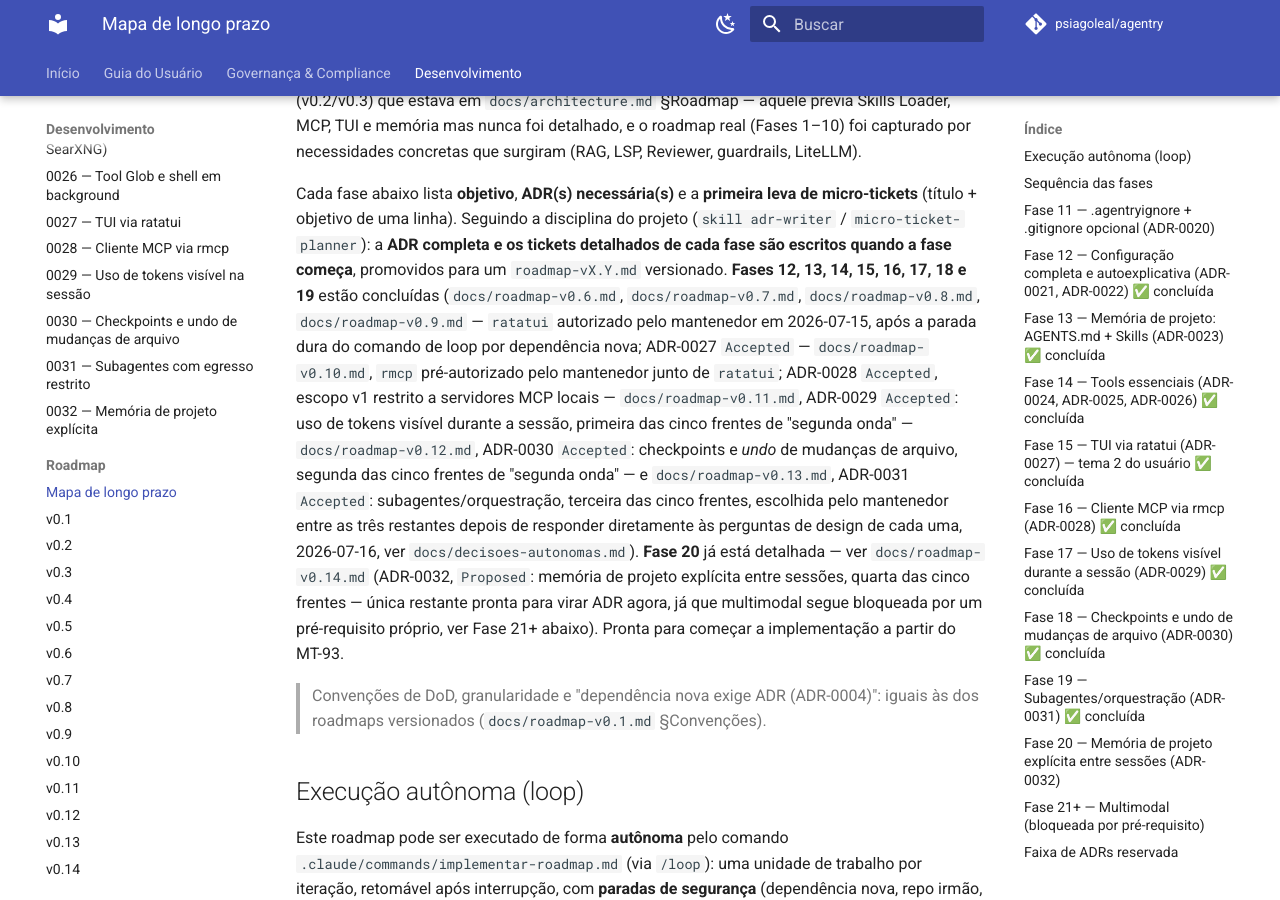
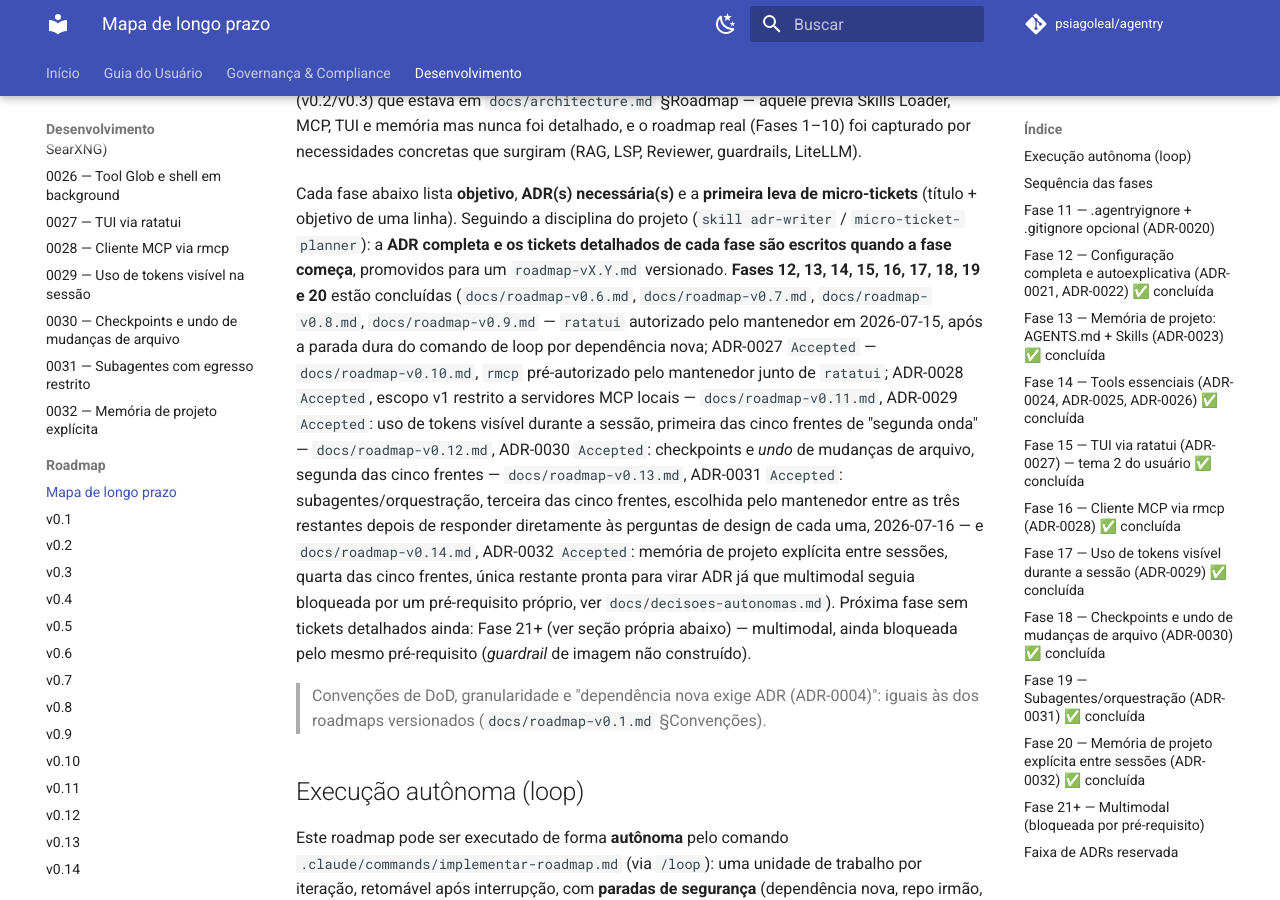
Before and after one commit to psiagoleal/agentry, an MkDocs documentation site: the page built from docs/roadmap-longo-prazo.md, in a window 1280 px wide and 900 px high, scrolled down 207 px. Built offline with MkDocs 1.6.1 and Material for MkDocs 9.7.7, drawn with Linux system fonts in a browser that asks for light colours; comment, search, counter and statistics services are not loaded; some of the changed text lies outside the part shown.

Commit message:
MT-95: documentação -- ADR-0032 -> Accepted (fecha a Fase 20)
docs/usuario/uso.md ganha a seção "Memória de projeto (/remember)":
--remember (one-shot)/,/remember (REPL) nas tabelas de flags/comandos,
mais uma seção dedicada explicando que é sempre um ato explícito (nunca
uma tool que o agente chama sozinho), onde persiste
(.agentry/memory.json, sem teto), e que não existe /forget nesta versão
(editar o arquivo é o caminho).

docs/governanca/privacidade-e-egresso.md ganha a seção "Memória de
projeto e confidencialidade" para o público de compliance: por que só
memória explícita (nenhum resumo automático de conversa), e que essa
escolha descartou deliberadamente o padrão LLM-Wiki/OKF original
cogitado no roadmap por causa da pergunta de retenção que persistência
automática levantaria.

ADR-0032 promovida de Proposed para Accepted (MT-93/94 concluídos);
docs/adr/README.md e docs/roadmap-longo-prazo.md atualizados -- Fase 20
marcada concluída, mesmo padrão usado para fechar as Fases 15-19.

mkdocs build --strict limpo, anchor novo (memoria-de-projeto-remember)
conferido no HTML gerado. Nenhuma mudança de código -- fmt rodado como
checagem de sanidade.

{agente: Claude Code; modelo: claude-sonnet-5}

```diff
--- a/docs/roadmap-longo-prazo.md
+++ b/docs/roadmap-longo-prazo.md
@@ -11,21 +11,22 @@
 micro-tickets** (título + objetivo de uma linha). Seguindo a disciplina do projeto
 (`skill adr-writer` / `micro-ticket-planner`): a **ADR completa e os tickets detalhados de
 cada fase são escritos quando a fase começa**, promovidos para um `roadmap-vX.Y.md`
-versionado. **Fases 12, 13, 14, 15, 16, 17, 18 e 19** estão concluídas (`docs/roadmap-v0.6.md`,
-`docs/roadmap-v0.7.md`, `docs/roadmap-v0.8.md`, `docs/roadmap-v0.9.md` — `ratatui` autorizado
-pelo mantenedor em 2026-07-15, após a parada dura do comando de loop por dependência nova;
-ADR-0027 `Accepted` — `docs/roadmap-v0.10.md`, `rmcp` pré-autorizado pelo mantenedor junto de
-`ratatui`; ADR-0028 `Accepted`, escopo v1 restrito a servidores MCP locais — `docs/roadmap-v0.11.md`,
-ADR-0029 `Accepted`: uso de tokens visível durante a sessão, primeira das cinco frentes de
-"segunda onda" — `docs/roadmap-v0.12.md`, ADR-0030 `Accepted`: checkpoints e *undo* de
-mudanças de arquivo, segunda das cinco frentes de "segunda onda" — e `docs/roadmap-v0.13.md`,
-ADR-0031 `Accepted`: subagentes/orquestração, terceira das cinco frentes, escolhida pelo
-mantenedor entre as três restantes depois de responder diretamente às perguntas de design de
-cada uma, 2026-07-16, ver `docs/decisoes-autonomas.md`). **Fase 20** já está detalhada — ver
-`docs/roadmap-v0.14.md` (ADR-0032, `Proposed`: memória de projeto explícita entre sessões,
-quarta das cinco frentes — única restante pronta para virar ADR agora, já que multimodal
-segue bloqueada por um pré-requisito próprio, ver Fase 21+ abaixo). Pronta para começar a
-implementação a partir do MT-93.
+versionado. **Fases 12, 13, 14, 15, 16, 17, 18, 19 e 20** estão concluídas
+(`docs/roadmap-v0.6.md`, `docs/roadmap-v0.7.md`, `docs/roadmap-v0.8.md`, `docs/roadmap-v0.9.md`
+— `ratatui` autorizado pelo mantenedor em 2026-07-15, após a parada dura do comando de loop
+por dependência nova; ADR-0027 `Accepted` — `docs/roadmap-v0.10.md`, `rmcp` pré-autorizado
+pelo mantenedor junto de `ratatui`; ADR-0028 `Accepted`, escopo v1 restrito a servidores MCP
+locais — `docs/roadmap-v0.11.md`, ADR-0029 `Accepted`: uso de tokens visível durante a
+sessão, primeira das cinco frentes de "segunda onda" — `docs/roadmap-v0.12.md`, ADR-0030
+`Accepted`: checkpoints e *undo* de mudanças de arquivo, segunda das cinco frentes —
+`docs/roadmap-v0.13.md`, ADR-0031 `Accepted`: subagentes/orquestração, terceira das cinco
+frentes, escolhida pelo mantenedor entre as três restantes depois de responder diretamente
+às perguntas de design de cada uma, 2026-07-16 — e `docs/roadmap-v0.14.md`, ADR-0032
+`Accepted`: memória de projeto explícita entre sessões, quarta das cinco frentes, única
+restante pronta para virar ADR já que multimodal seguia bloqueada por um pré-requisito
+próprio, ver `docs/decisoes-autonomas.md`). Próxima fase sem tickets detalhados ainda: Fase
+21+ (ver seção própria abaixo) — multimodal, ainda bloqueada pelo mesmo pré-requisito
+(*guardrail* de imagem não construído).
 
 > Convenções de DoD, granularidade e "dependência nova exige ADR (ADR-0004)": iguais às dos
 > roadmaps versionados (`docs/roadmap-v0.1.md` §Convenções).
@@ -234,13 +235,13 @@
 (`crates/core/src/tools/subagent.rs`), fiação com dois `ToolRegistry` em
 `crates/cli/src/main.rs`, documentação de usuário e governança fechando a fase.
 
-## Fase 20 — Memória de projeto explícita entre sessões (ADR-0032)
+## Fase 20 — Memória de projeto explícita entre sessões (ADR-0032) ✅ concluída
 
 **Objetivo:** persistir fatos pontuais entre sessões (hoje só há compactação *dentro* de uma
 sessão, ADR-0016) — única frente de "segunda onda" restante pronta para virar ADR agora
 (multimodal continua bloqueada por um pré-requisito próprio, ver Fase 21+ abaixo).
 
-**ADR:** ADR-0032 — **escrita**, `Proposed`. Decisão central: só memória **explícita** — o
+**ADR:** ADR-0032 — **escrita**, `Accepted`. Decisão central: só memória **explícita** — o
 comando `/remember <fato>` (REPL) / flag `--remember <fato>` (*one-shot*) grava um fato em
 `.agentry/memory.json` (array de *strings*, sem teto — fatos são curados manualmente, não
 gerados automaticamente). **Deliberadamente nenhuma tool `remember`** no `ToolRegistry` — só
@@ -250,8 +251,10 @@
 de projeto, memória, preset da *task-class*, lista de skills. Sem `/forget` nesta versão
 (editar o arquivo é o caminho).
 
-**Detalhamento completo:** `docs/roadmap-v0.14.md` (MT-93..95). Pronta para começar a
-implementação a partir do MT-93.
+**Detalhamento completo:** `docs/roadmap-v0.14.md` (MT-93..95, **concluídos**).
+`MemoryStore` (`crates/core/src/memory/`) + `Session::with_memoria`, fiação em
+`crates/cli/src/main.rs`/`crates/cli/src/repl.rs`, documentação de usuário e governança
+fechando a fase.
 
 ## Fase 21+ — Multimodal (bloqueada por pré-requisito)
 
@@ -272,6 +275,6 @@
 ADR-0021 e ADR-0022 **escritas** (Fase 12). ADR-0023..0028 **reservadas** (números fixados
 aqui; arquivo de cada uma escrito ao iniciar sua fase, com contexto fresco). ADR-0029
 **escrita** (Fase 17, `Accepted`). ADR-0030 **escrita** (Fase 18, `Accepted`). ADR-0031
-**escrita** (Fase 19, `Accepted`). ADR-0032 **escrita** (Fase 20, `Proposed`). ADR-0033+ para
+**escrita** (Fase 19, `Accepted`). ADR-0032 **escrita** (Fase 20, `Accepted`). ADR-0033+ para
 multimodal (Fase 21+, bloqueada por pré-requisito), sem
 número fixado ainda.
```
Also changed, not shown: docs/adr/0032-memoria-de-projeto-explicita.md (+1 -1 lines), docs/adr/README.md (+1 -1 lines), docs/governanca/privacidade-e-egresso.md (+13 -0 lines), docs/usuario/uso.md (+28 -0 lines).
